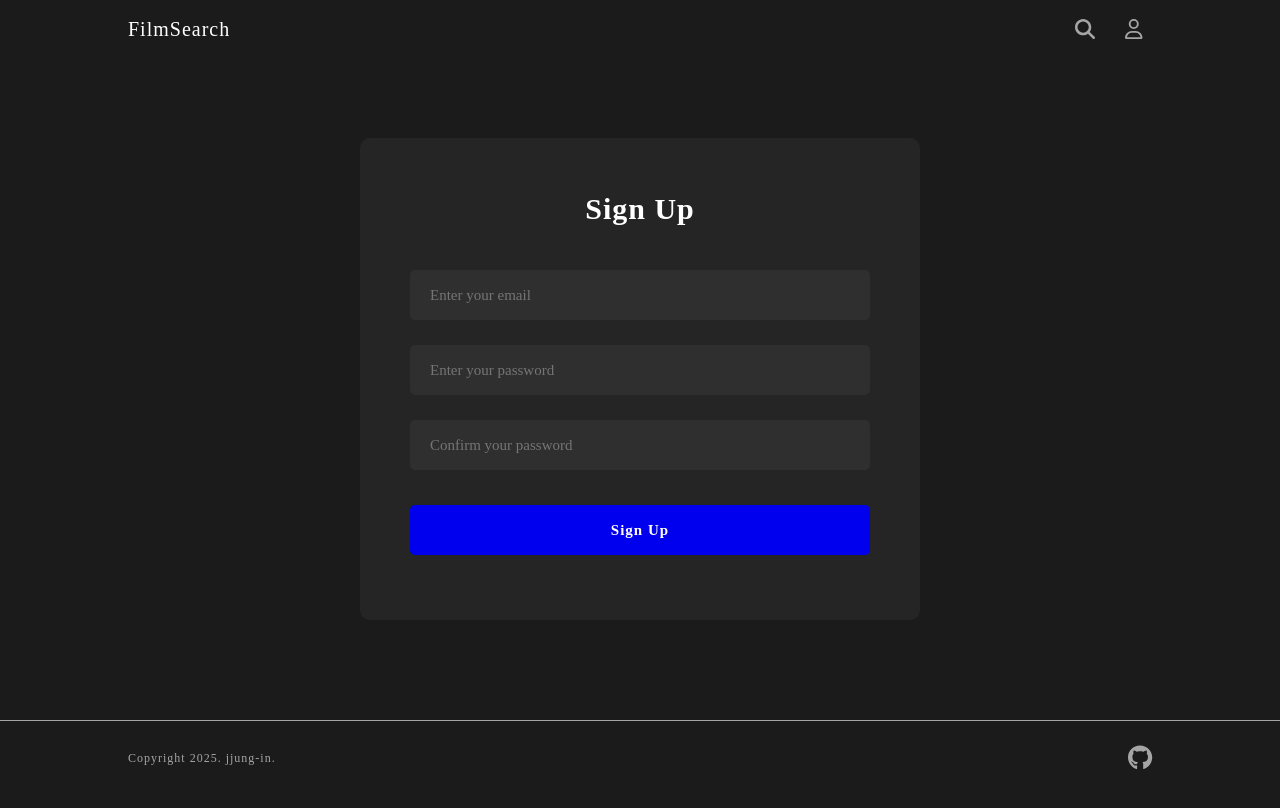
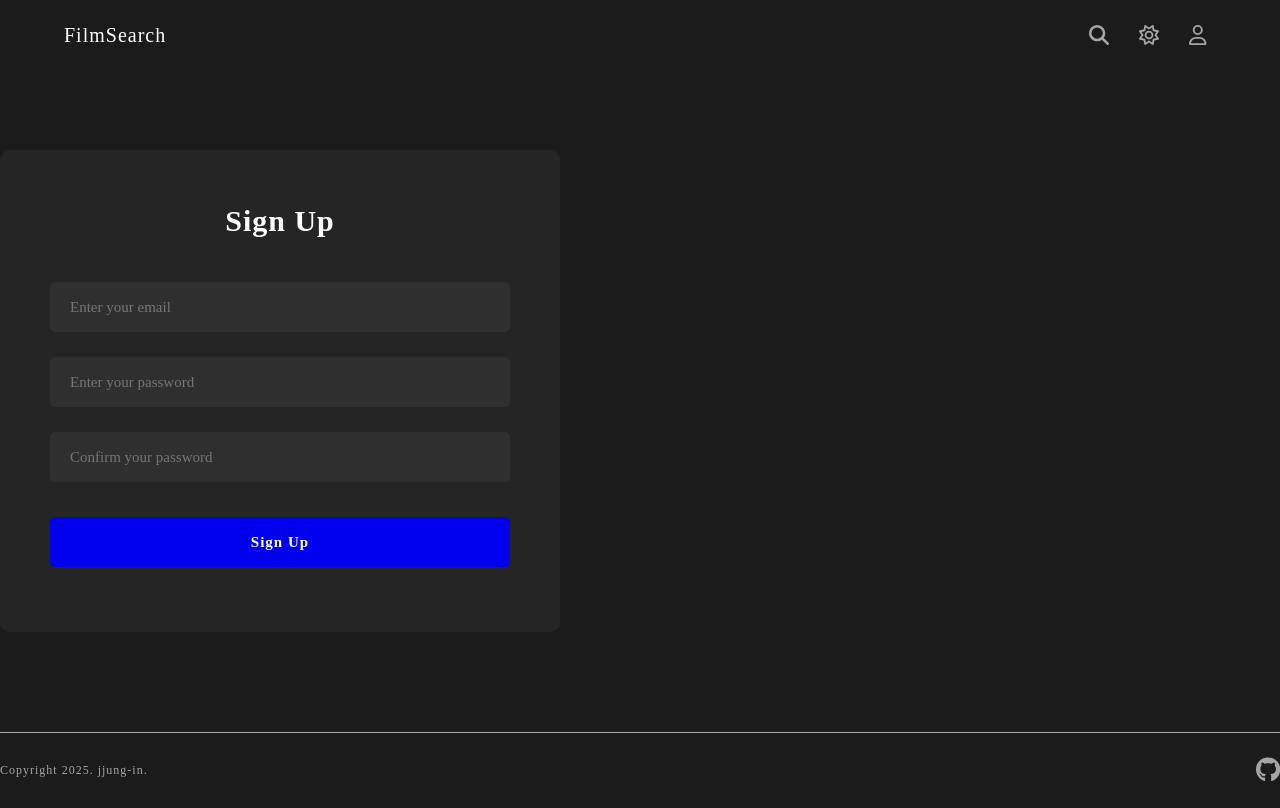
Before and after one commit to jjung-in/react-movie-app, a React (Vite) app: page /join in a window 1280 px wide. Built offline with nearby package versions, Linux system fonts and the light colour scheme; no server answers; a web font is replaced by a local one.

Commit message:
[Design] Header 스타일 수정

```diff
--- /dev/null
+++ b/src/components/common/IconButton.tsx
@@ -0,0 +1,28 @@
+import { IconDefinition } from "@fortawesome/fontawesome-svg-core";
+import { FontAwesomeIcon } from "@fortawesome/react-fontawesome";
+import styled from "styled-components";
+
+interface Props {
+  icon: IconDefinition;
+}
+
+const StyledButton = styled.button`
+  display: flex;
+  align-items: center;
+  height: 100%;
+  padding: 0 10px;
+  font-size: 2rem;
+  cursor: pointer;
+
+  &:hover {
+    color: ${({ theme }) => theme.colors.primaryText};
+  }
+`;
+
+const IconButton = ({ icon }: Props) => {
+  return (
+    <StyledButton><FontAwesomeIcon icon={icon} /></StyledButton>
+  )
+}
+
+export default IconButton;
--- /dev/null
+++ b/src/components/common/IconLink.tsx
@@ -0,0 +1,30 @@
+import { IconDefinition } from "@fortawesome/fontawesome-svg-core";
+import { FontAwesomeIcon } from "@fortawesome/react-fontawesome";
+import { Link } from "react-router-dom"
+import styled from "styled-components";
+
+interface Props {
+  to: string;
+  icon: IconDefinition;
+}
+
+const StyledLink = styled(Link)`
+  display: flex;
+  align-items: center;
+  height: 100%;
+  padding: 0 10px;
+  font-size: 2rem;
+  cursor: pointer;
+
+  &:hover {
+    color: ${({ theme }) => theme.colors.primaryText};
+  }
+`;
+
+const IconLink = ({ to, icon }: Props) => {
+  return (
+    <StyledLink to={to}><FontAwesomeIcon icon={icon} /></StyledLink>
+  )
+}
+
+export default IconLink;
--- a/src/layouts/Header.tsx
+++ b/src/layouts/Header.tsx
@@ -1,14 +1,16 @@
 import styled from "styled-components";
 import Container from "../styles/Container";
+import IconLink from "../components/common/IconLink";
+import IconButton from "../components/common/IconButton";
 import { Link } from "react-router-dom";
 import { useNavigate } from "react-router-dom";
+import { useAuth } from "../context/AuthContext";
 import { useLogout } from "../hooks/useAuth";
 import { FontAwesomeIcon } from "@fortawesome/react-fontawesome";
 import { faMagnifyingGlass } from "@fortawesome/free-solid-svg-icons";
-import { faUser } from "@fortawesome/free-regular-svg-icons";
-import { useAuth } from "../context/AuthContext";
+import { faHeart, faSun, faUser } from "@fortawesome/free-regular-svg-icons";
 
-const StyledHeader = styled.header`
+const HeaderWrapper = styled.header`
   position: sticky;
   top: 0;
   left: 0;
@@ -16,12 +18,14 @@ const StyledHeader = styled.header`
   background-color: ${({ theme }) => theme.colors.background};
 `;
 
-const StyledContainer = styled(Container)`
+const HeaderContainer = styled(Container)`
   display: flex;
   justify-content: space-between;
+  align-items: center;
+  height: 70px;
 `;
 
-const StyledHeaderLink = styled(Link)`
+const LogoLink = styled(Link)`
   @font-face {
     font-family: 'RixYeoljeongdo_Regular';
     src: url('https://fastly.jsdelivr.net/gh/projectnoonnu/noonfonts_2102-01@1.0/RixYeoljeongdo_Regular.woff') format('woff');
@@ -29,35 +33,27 @@ const StyledHeaderLink = styled(Link)`
     font-style: normal;
   }
 
-  padding: 15px 0px;
+  display: flex;
+  justify-content: center;
+  align-items: center;
   color: ${({ theme }) => theme.colors.primaryText};
   font-family: 'RixYeoljeongdo_Regular';
   font-size: 2rem;
   letter-spacing: 1px;
   text-decoration: none;
+  height: 100%;
 `;
 
-const StyledList = styled.ul`
+const NavList = styled.ul`
   display: flex;
   gap: 1rem;
+  height: 100%;
 `;
 
-const StyledLinkButton = styled(Link)`
-  display: flex;
-  align-items: center;
-  height: 100%;
-  padding: 0 10px;
-  font-size: 2rem;
-  cursor: pointer;
-
-  &:hover {
-    color: ${({ theme }) => theme.colors.primaryText};
-  }
-`;
-
-const DropdownMenu = styled.ul`
+const Dropdown = styled.ul`
   position: absolute;
   right: 0;
+  top: 60px;
   background: #000000;
   z-index: 1000;
   visibility: hidden;
@@ -65,37 +61,43 @@ const DropdownMenu = styled.ul`
   transition: opacity 0.3s ease-in-out;
 `;
 
-const DropdownLink = styled(Link)`
-  display: block;
-  width: 100px;
-  padding: 10px;
-  text-align: center;
+const DropdownLinkItem = styled(Link)`
+  display: flex;
+  align-items: center;
+  padding: 10px 15px;
+
+  svg {
+    width: 15px;
+  }
 
   &:hover {
     color: ${({ theme }) => theme.colors.primaryText};
   }
 `;
 
-const DropdownButton = styled.button`
-  display: block;
-  width: 100px;
-  padding: 10px;
-  text-align: center;
+const DropdownButtonItem = styled.button`
+  display: flex;
+  align-items: center;
+  padding: 10px 15px;
   cursor: pointer;
+
+  svg {
+    width: 15px;
+  }
 
   &:hover {
     color: ${({ theme }) => theme.colors.primaryText};
   }
 `;
 
-const ListItemWithDropdown = styled.li`
+const NavListItemWithDropdown = styled.li`
   position: relative;
 
   span {
     padding-left: 8px;
   }
 
-  &:hover ${DropdownMenu} {
+  &:hover ${Dropdown} {
     visibility: visible;
     opacity: 1;
   }
@@ -118,36 +120,47 @@ const Header = () => {
   }
 
   return (
-    <StyledHeader>
-      <StyledContainer>
-        <StyledHeaderLink to="/">FilmSearch</StyledHeaderLink>
-        <StyledList>
+    <HeaderWrapper>
+      <HeaderContainer>
+        <LogoLink to="/">FilmSearch</LogoLink>
+        <NavList>
           <li>
-            <StyledLinkButton to="/search"><FontAwesomeIcon icon={faMagnifyingGlass} /></StyledLinkButton>
+            <IconLink to="/search" icon={faMagnifyingGlass} />
           </li>
-          <ListItemWithDropdown>
-            <StyledLinkButton to="#"><FontAwesomeIcon icon={faUser} /></StyledLinkButton>
-            <DropdownMenu>
+          <li>
+            <IconButton icon={faSun} />
+          </li>
+          <NavListItemWithDropdown>
+            <IconButton icon={faUser} />
+            <Dropdown>
               {isAuthenticated ? (
-                <li>
-                  <DropdownButton onClick={handleLogout} disabled={isPending}>
-                    <FontAwesomeIcon icon={faUser} />
-                    <span>Logout</span>
-                  </DropdownButton>
-                </li>
+                <>
+                  <li>
+                    <DropdownButtonItem>
+                      <FontAwesomeIcon icon={faHeart} />
+                      <span>Favorited</span>
+                    </DropdownButtonItem>
+                  </li>
+                  <li>
+                    <DropdownButtonItem onClick={handleLogout} disabled={isPending}>
+                      <FontAwesomeIcon icon={faUser} />
+                      <span>Logout</span>
+                    </DropdownButtonItem>
+                  </li>
+                </>
               ) : (
                 <li>
-                  <DropdownLink to="/login">
+                  <DropdownLinkItem to="/login">
                     <FontAwesomeIcon icon={faUser} />
                     <span>Login</span>
-                  </DropdownLink>
+                  </DropdownLinkItem>
                 </li>
               )}
-            </DropdownMenu>
-          </ListItemWithDropdown>
-        </StyledList>
-      </StyledContainer>
-    </StyledHeader >
+            </Dropdown>
+          </NavListItemWithDropdown>
+        </NavList>
+      </HeaderContainer>
+    </HeaderWrapper>
   )
 }
 
--- a/src/styles/Container.tsx
+++ b/src/styles/Container.tsx
@@ -1,9 +1,7 @@
 import styled from "styled-components";
 
 const Container = styled.div`
-  width: 100%;
-  max-width: 1024px;
-  margin: 0 auto;
+  padding: 0 5%;
 `;
 
 export default Container;
```
